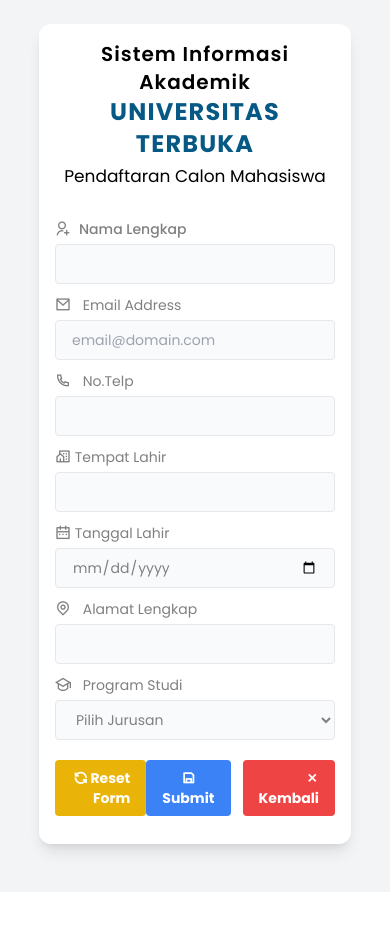
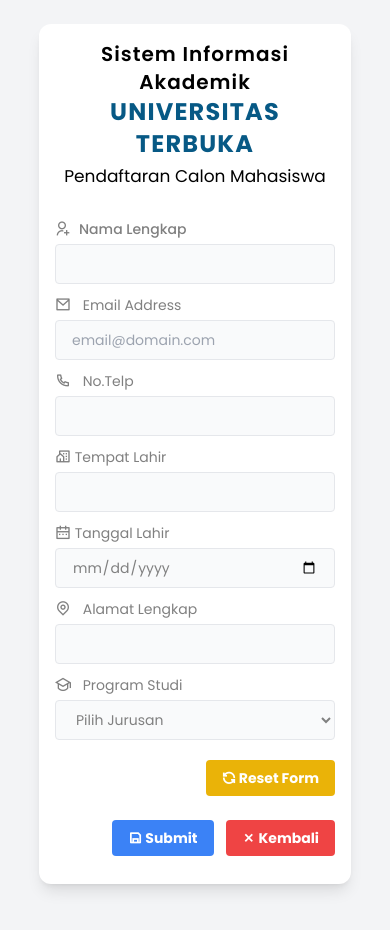
Before and after one commit to Fajarshodiq1/SalutLandingPage, a website: page form.html in a window 390 px wide. Before the commit the page ends 892 px from the top, so only its background shows below. Drawn offline with nearby package versions, Linux system fonts and the light colour scheme.

Commit message:
first commit

```diff
--- a/form.html
+++ b/form.html
@@ -150,7 +150,7 @@
                           <option value="lainnya">Lainnya</option>
                         </select>
                       </div>
-                      <div class="md:col-span-5 text-right flex justify-between">
+                      <div class="md:col-span-5 text-right flex items-end md:items-start flex-col md:flex-row justify-between">
                         <div class="inline-flex items-end my-3">
                             <a href="" onclick="resetForm()" class="cursor-pointer inline-block bg-yellow-500 hover:bg-yellow-600 text-white font-bold py-2 px-4 rounded">
                                 <i class="ri-loop-left-line"></i>
```
Also changed, not shown: dist/output.css.
